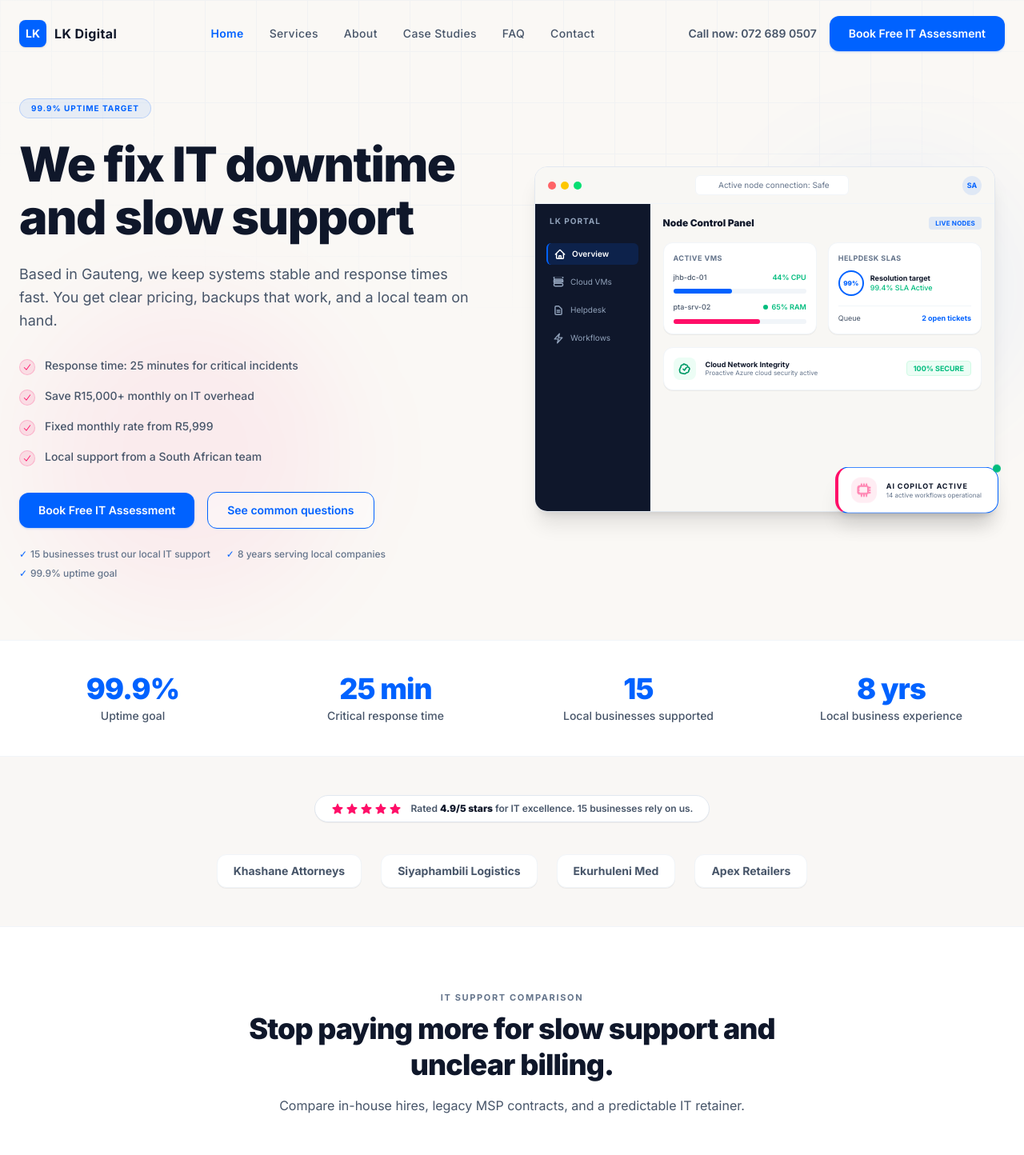
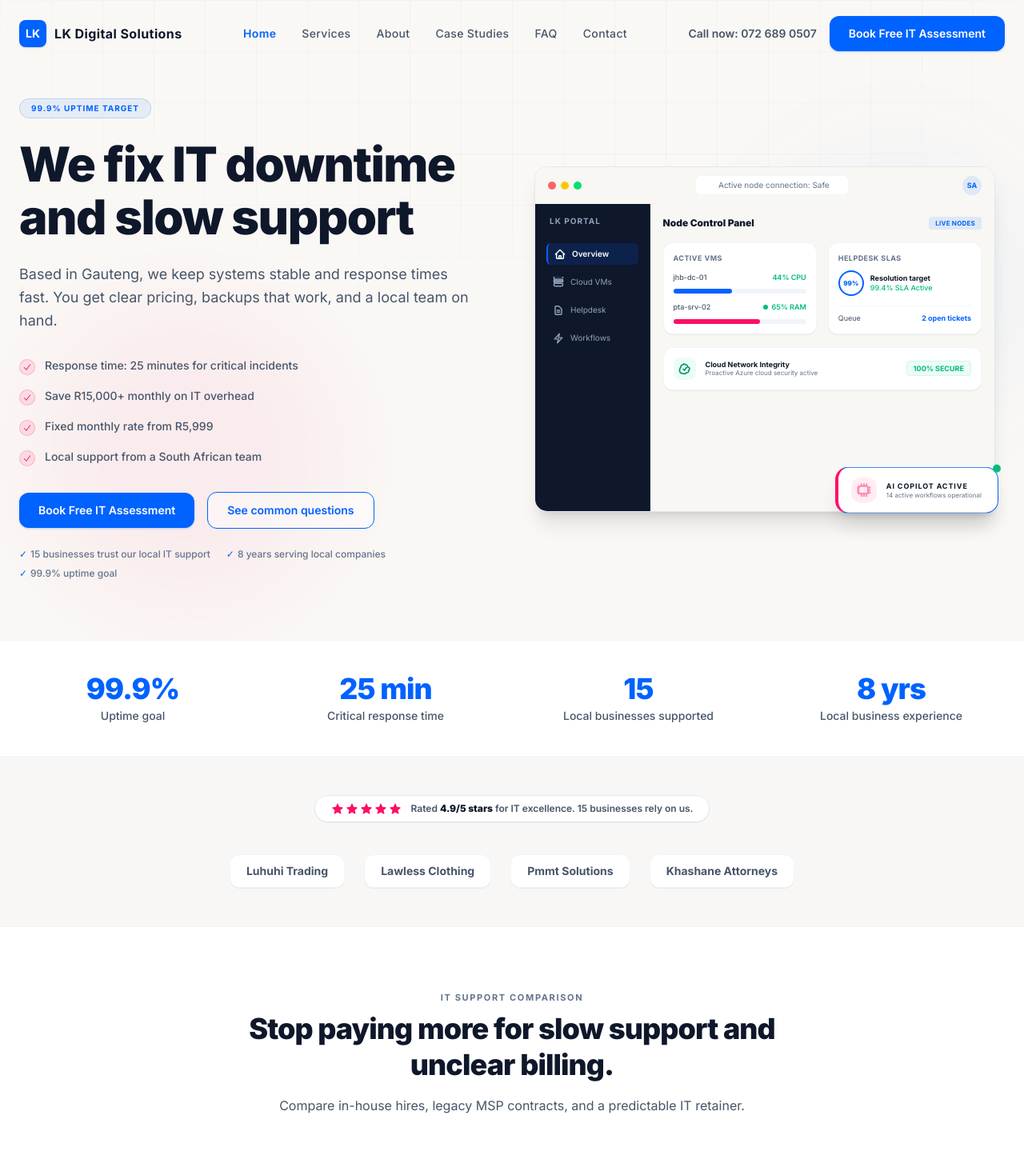
Before and after one commit to DrunkensteinRobot/lutendotech.com, a React (Vite) app: page / in a window 1280 px wide. Shown: the top 1444 px of the page at 80% size. Built offline with nearby package versions, Linux system fonts and the light colour scheme.

Commit message:
Add LinkedIn profile link to footer

```diff
--- a/index.html
+++ b/index.html
@@ -6,8 +6,51 @@
     <meta name="viewport" content="width=device-width, initial-scale=1.0" />
 
     <!-- SEO Meta Tags -->
-    <title>LK Digital Solutions | Managed IT & Cloud Services Johannesburg</title>
-    <meta name="description" content="Premium SLA-backed managed IT partner, cloud infrastructure, Microsoft 365, business automation, and custom web systems in Johannesburg. Get enterprise-grade support." />
+    <title>LK Digital Solutions | IT Support, Managed Services & Microsoft 365 Helpdesk</title>
+    <meta name="description" content="LK Digital Solutions provides managed IT support, Microsoft 365 helpdesk, cloud backup, cybersecurity monitoring, and hourly IT services from South Africa. Fast, predictable support for growing firms." />
+    <meta name="keywords" content="managed IT services, IT support, Microsoft 365 support, cloud backup, cybersecurity monitoring, IT helpdesk, hourly IT support, business automation" />
+    <meta property="og:title" content="LK Digital Solutions | IT Support, Managed Services & Microsoft 365 Helpdesk" />
+    <meta property="og:description" content="LK Digital Solutions provides managed IT support, Microsoft 365 helpdesk, cloud backup, cybersecurity monitoring, and hourly IT services from South Africa. Fast, predictable support for growing firms." />
+    <meta property="og:type" content="website" />
+    <meta property="og:locale" content="en_ZA" />
+    <meta name="twitter:card" content="summary_large_image" />
+
+    <script type="application/ld+json">
+      {
+        "@context": "https://schema.org",
+        "@type": "ITService",
+        "name": "LK Digital Solutions",
+        "description": "Managed IT support, Microsoft 365 helpdesk, cloud backup, cybersecurity monitoring, and hourly IT services for growing businesses.",
+        "telephone": "+27726890507",
+        "email": "info@lutendotech.com",
+        "address": {
+          "@type": "PostalAddress",
+          "addressLocality": "Johannesburg",
+          "addressRegion": "Gauteng",
+          "addressCountry": "ZA"
+        },
+        "areaServed": "South Africa",
+        "serviceType": [
+          "Managed IT Support",
+          "Microsoft 365 Support",
+          "Cloud Backup",
+          "Security Monitoring",
+          "Helpdesk Support",
+          "Hourly IT Support"
+        ],
+        "hasOfferCatalog": {
+          "@type": "OfferCatalog",
+          "name": "IT Services",
+          "itemListElement": [
+            { "@type": "OfferCatalog", "name": "Managed IT Support" },
+            { "@type": "OfferCatalog", "name": "Microsoft 365 Support" },
+            { "@type": "OfferCatalog", "name": "Cloud Backup & Recovery" },
+            { "@type": "OfferCatalog", "name": "Security Monitoring" },
+            { "@type": "OfferCatalog", "name": "Hourly IT Support" }
+          ]
+        }
+      }
+    </script>
 
     <!-- Google Fonts - Inter -->
     <link rel="preconnect" href="https://fonts.googleapis.com">
--- a/src/components/About.jsx
+++ b/src/components/About.jsx
@@ -13,7 +13,7 @@ export default function About() {
               visible ? 'opacity-100 translate-y-0' : 'opacity-0 translate-y-8'
             }`}
           >
-            <span className="section-label mb-2 block">About LK Digital</span>
+            <span className="section-label mb-2 block">About LK Digital Solutions</span>
             <h2 className="text-3xl sm:text-4xl font-extrabold text-text-dark tracking-tight leading-tight mb-6">
               We keep business IT stable and simple.
             </h2>
--- a/src/components/ClientBar.jsx
+++ b/src/components/ClientBar.jsx
@@ -4,10 +4,10 @@ export default function ClientBar() {
   const { ref, visible } = useScrollFade();
 
   const clients = [
-    { name: "Khashane Attorneys", icon: "⚖️" },
-    { name: "Siyaphambili Logistics", icon: "🚛" },
-    { name: "Ekurhuleni Med", icon: "🏥" },
-    { name: "Apex Retailers", icon: "🛒" }
+    { name: "Luhuhi Trading", icon: "🛍️" },
+    { name: "Lawless Clothing", icon: "👕" },
+    { name: "Pmmt Solutions", icon: "💼" },
+    { name: "Khashane Attorneys", icon: "⚖️" }
   ];
 
   return (
--- a/src/components/Footer.jsx
+++ b/src/components/Footer.jsx
@@ -15,12 +15,15 @@ export default function Footer() {
                 LK
               </div>
               <span className="font-bold text-text-dark text-base tracking-wide group-hover:text-accent transition-colors duration-200">
-                LK Digital
+                LK Digital Solutions
               </span>
             </a>
             <p className="text-xs sm:text-sm text-text-secondary leading-relaxed max-w-xs mt-1">
               All-in-one IT co-sourcing retainers tailored for growing professional firms. We secure your architectures, manage your helpdesks, and automate your manual administrative tasks.
             </p>
+            <a href="https://www.linkedin.com/in/lutendo-kone-80497915b/" target="_blank" rel="noreferrer" className="text-xs font-semibold text-accent hover:text-accent-light transition-colors">
+              LinkedIn: Lutendo Kone
+            </a>
           </div>
 
           {/* Quick Links Index */}
@@ -58,7 +61,7 @@ export default function Footer() {
         {/* Footer Bottom Section */}
         <div className="flex flex-col sm:flex-row justify-between items-center gap-4 text-[11px] font-bold text-text-muted select-none">
           <span>
-            © {currentYear} LK Digital. All rights reserved.
+            © {currentYear} LK Digital Solutions. All rights reserved.
           </span>
           <div className="flex gap-5">
             <a href="#contact" className="hover:text-accent transition-colors">IT Support SLA Helpdesk</a>
--- a/src/components/Nav.jsx
+++ b/src/components/Nav.jsx
@@ -71,7 +71,7 @@ export default function Nav() {
             LK
           </div>
           <span className="font-bold text-text-dark text-base tracking-wide group-hover:text-accent transition-colors duration-200">
-            LK Digital
+            LK Digital Solutions
           </span>
         </a>
 
```
